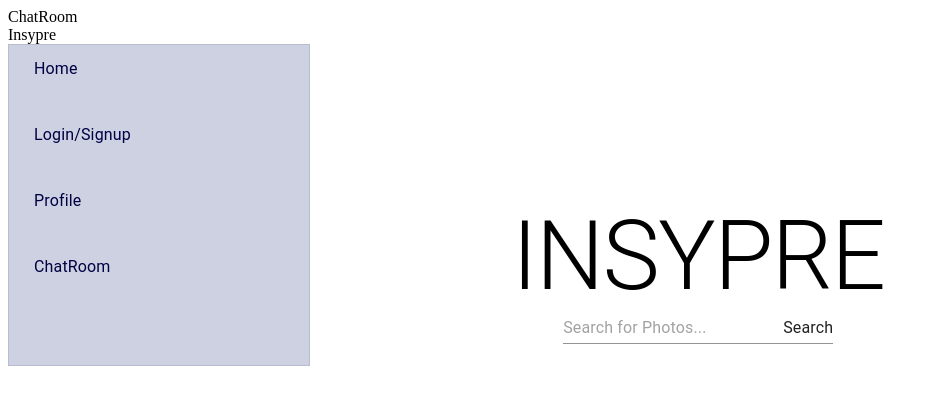
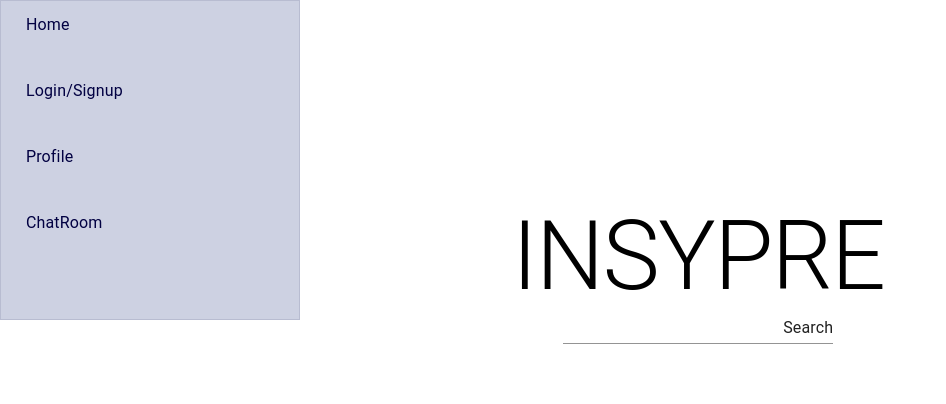
Before and after one commit to wengelgemu/inspyre, a React (Create React App) app: page /ChatRoom in a window 1280 px wide. Shown: the top 404 px of the page, without its empty margins (0-946 px from the left). Built offline with nearby package versions, Linux system fonts and the light colour scheme.

Commit message:
fixing image overlapping

```diff
--- a/public/index.html
+++ b/public/index.html
@@ -10,7 +10,7 @@
       content="Web site created using create-react-app"
     />
 
-    <title>Insypre</title>
+
   </head>
   <body>
     <div id="root"></div>
--- a/src/components/ChatRoom.js
+++ b/src/components/ChatRoom.js
@@ -1,5 +1,5 @@
 import React from "react"
 // Sumaiyah
 export default function ChatRoom() {
-    return <div>ChatRoom</div>;
+    return <div></div>;
 }
--- a/src/components/Logo.js
+++ b/src/components/Logo.js
@@ -2,5 +2,5 @@ import React from "react"
 // Wengel
 // upload image here and in public folder
 export default function Logo() {
-    return <div>Insypre</div>
+    return <div></div>
 }
--- a/src/components/Search.js
+++ b/src/components/Search.js
@@ -1,10 +1,12 @@
 import React, { useState } from 'react';
 import axios from 'axios';
 import Input from '@material-ui/core/Input';
-import Typography from '@material-ui/core/Typography'
+import Typography from '@material-ui/core/Typography';
 import "../styles/Search.css";
 import styled from 'styled-components';
 import { createGlobalStyle } from 'styled-components';
+
+
 export default function Search() {
   const [photo, setPhoto] = useState('');
   // TODO:
@@ -28,9 +30,7 @@ export default function Search() {
     event.preventDefault();
   }
 
-
-
-  // Style
+  // Styling images
   const GlobalStyle = createGlobalStyle`
     * {
       margin: 0;
@@ -46,27 +46,28 @@ export default function Search() {
     margin: 4rem auto;
     display: grid;
     grid-gap: 1em;
-    grid-template-columns: repeat(auto-fit, minmax(300px, 0.5fr));
+    grid-template-columns: repeat(auto-fit, minmax(350px, 0.5fr));
     grid-auto-rows: 300px;
   `;
 
   return (
     <div className="App">
 
-      <form onSubmit={handleSubmit} class = "searchbox">
+      <form onSubmit={handleSubmit} className = "searchbox">
       <Typography variant = "h1">INSYPRE</Typography >
         <Input
           onChange={handleChange}
           type="text"
           name="photo"
-          placeholder="Search for Photos..."
         />
         <Input type="submit" value="Search"></Input>
       </form>
+      <GlobalStyle />
         <WrapperImages>
-        {result.length > 0 && 'Click on an image to add to collection'}
+          {/* {result.length > 0 && 'Click on an image to add to collection'} */}
           {result.map(photo => (
             <img
+              className = "images"
               key={photo.id}
               onClick={() => addToCollection(photo.urls.small)}
               src={photo.urls.small}
@@ -74,6 +75,7 @@ export default function Search() {
             />
           ))}
         </WrapperImages>
+
     </div>
   );
 }
--- a/src/styles/Search.css
+++ b/src/styles/Search.css
@@ -4,3 +4,9 @@
     left: 40%;
     text-align: center;
 }
+
+.images {
+    width: 100%;
+    height: 100%;
+    object-fit: cover;
+}
```
Lines whose indentation alone changed are shown as unchanged.
